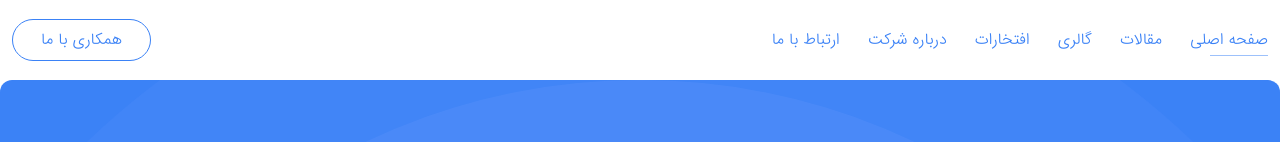
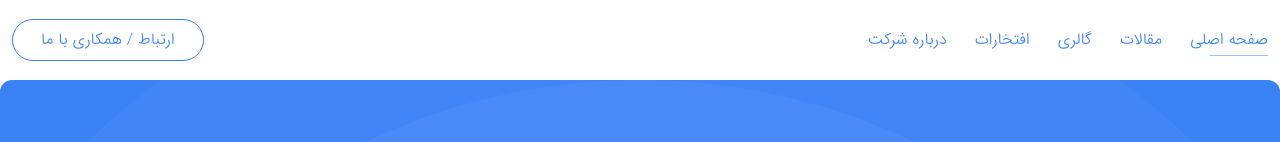
Before and after one commit to FarzadVav/shahinTanzimSanat, a React (Vite) app: page / in a window 1280 px wide. Shown: the top 142 px of the page. Built offline with nearby package versions, Linux system fonts and the light colour scheme.

Commit message:
change navlinks in header

```diff
--- a/src/components/Header.jsx
+++ b/src/components/Header.jsx
@@ -25,8 +25,6 @@ export default function Header() {
           onClick={toggleMobileMenu}>افتخارات</NavLink>
         <NavLink to='/about' className={link => link.isActive ? 'mobile-menu__nav-link-active' : 'mobile-menu__nav-link'}
           onClick={toggleMobileMenu}>درباره شرکت</NavLink>
-        <NavLink to='/contact' className={link => link.isActive ? 'mobile-menu__nav-link-active' : 'mobile-menu__nav-link'}
-          onClick={toggleMobileMenu}>ارتباط با ما</NavLink>
       </menu>
       <header className="container h-16 flex justify-between items-center px-3 py-10 mx-auto z-50
         mb:rounded-xl">
@@ -50,9 +48,8 @@ export default function Header() {
           <NavLink to='/gallery' className={link => link.isActive ? 'nav-link-active' : 'nav-link'}>گالری</NavLink>
           <NavLink to='/honors' className={link => link.isActive ? 'nav-link-active' : 'nav-link'}>افتخارات</NavLink>
           <NavLink to='/about' className={link => link.isActive ? 'nav-link-active' : 'nav-link'}>درباره شرکت</NavLink>
-          <NavLink to='/contact' className={link => link.isActive ? 'nav-link-active' : 'nav-link'}>ارتباط با ما</NavLink>
         </div>
-        <Link to='/work' className='btn-outline-blue'>همکاری با ما</Link>
+        <NavLink to='/contact' className={link => link.isActive ? 'btn-bg-blue' : 'btn-outline-blue'}>ارتباط / همکاری با ما</NavLink>
       </header>
     </>
   )
--- a/src/index.css
+++ b/src/index.css
@@ -41,6 +41,10 @@
     @apply text-blue-500 border border-blue-500 flex justify-center items-center gap-2 py-2 px-7 rounded-full hover:bg-blue-500 hover:text-white;
   }
 
+  .btn-bg-blue {
+    @apply bg-blue-500 text-white border flex justify-center items-center gap-2 py-2 px-7 rounded-full;
+  }
+
   .nav-link-active {
     @apply text-blue-500 flex items-center relative after:content-normal after:bg-blue-500 after:w-3/4 after:h-px after:absolute after:right-0 after:-bottom-1 after:scale-y-50 after:transition-all after:duration-200;
   }
```
